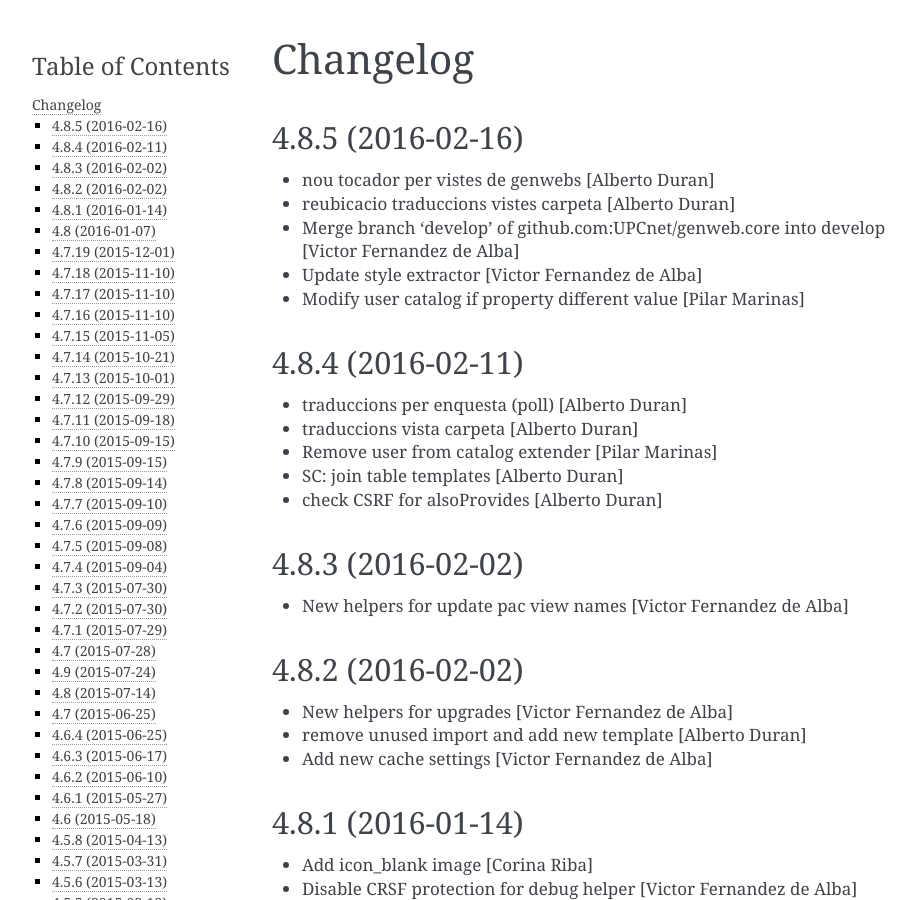
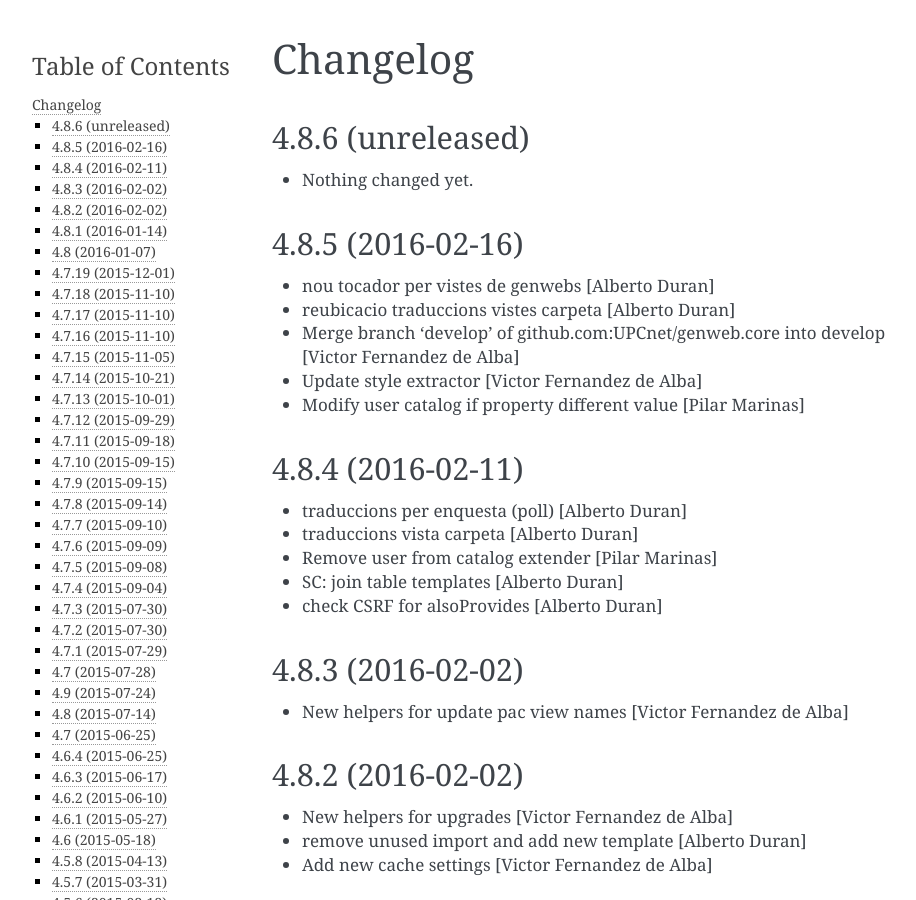
Before and after one commit to UPCnet/genweb.core, a Sphinx documentation site: the page built from docs/HISTORY.rst, in a window 1280 px wide and 900 px high. Shown: the whole window, without its empty margins (148-1064 px from the left). Built offline with Sphinx 7.4.7, drawn with Linux system fonts in a browser that asks for light colours.

Commit message:
Back to development: 4.8.6

```diff
--- a/docs/HISTORY.rst
+++ b/docs/HISTORY.rst
@@ -1,5 +1,11 @@
 Changelog
 =========
+
+4.8.6 (unreleased)
+------------------
+
+- Nothing changed yet.
+
 
 4.8.5 (2016-02-16)
 ------------------
--- a/setup.py
+++ b/setup.py
@@ -1,7 +1,7 @@
 from setuptools import setup, find_packages
 import os
 
-version = '4.8.5'
+version = '4.8.6.dev0'
 
 README = open('README.rst').read()
 HISTORY = open(os.path.join('docs', 'HISTORY.rst')).read()
```
